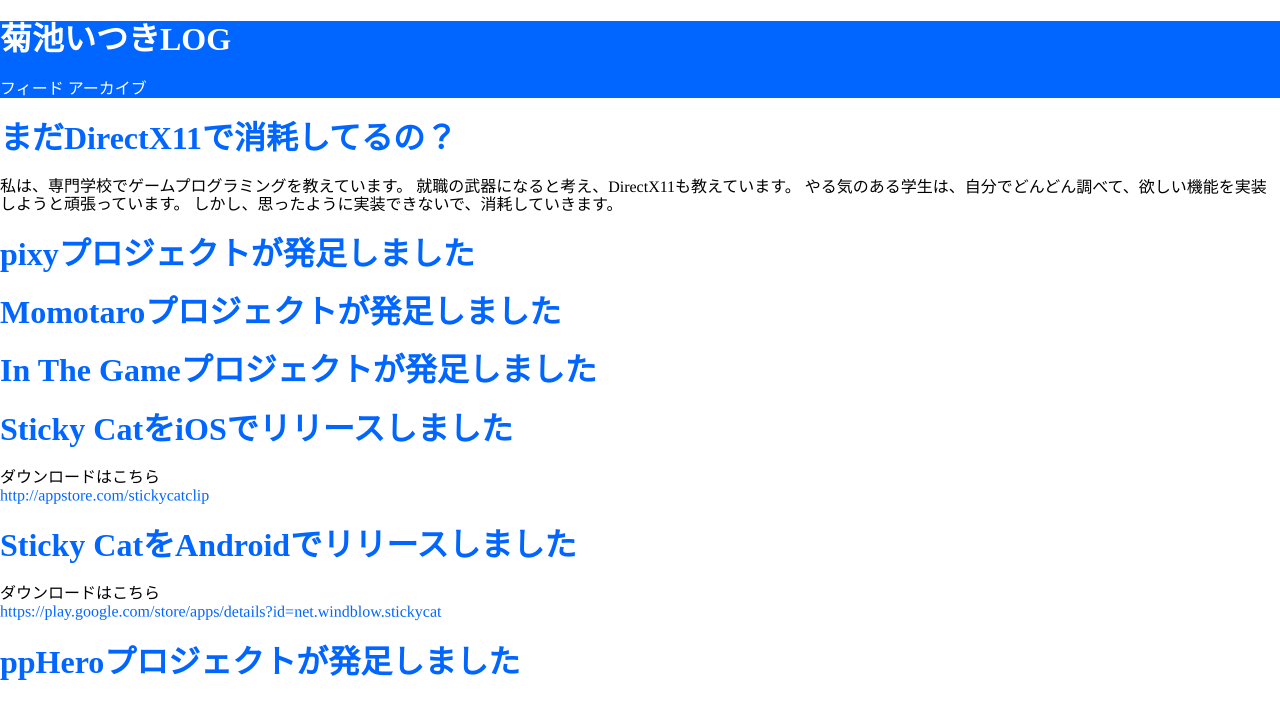
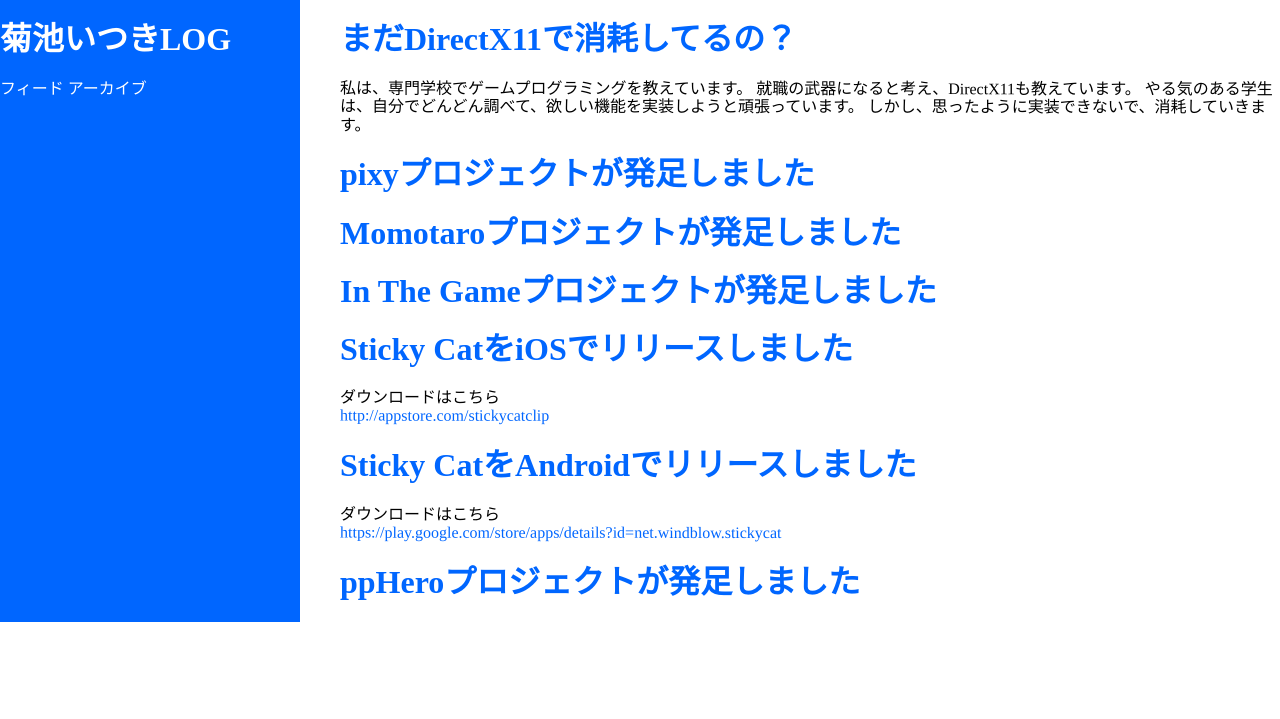
Before and after one commit to itukikikuti/windblow.net, a Jekyll site: the page built from index.html, in a window 1280 px wide. Shown: the top 719 px of the page. Built offline with Jekyll 4.4.1, drawn with Linux system fonts in a browser that asks for light colours; some web fonts are replaced.

Commit message:
Update style.scss

```diff
--- a/css/style.scss
+++ b/css/style.scss
@@ -3,14 +3,6 @@
 $color: {{ site.color }};
 * {
     font-family: "Mplus 1p";
-    margin: 0;
-    padding: 0;
-}
-header {
-    background: $color;
-    a {
-        color: #FFFFFF;
-    }
 }
 p {
     font-weight: 400;
@@ -20,3 +12,17 @@ a {
     color: $color;
     text-decoration: none;
 }
+body {
+    display: flex;
+}
+header {
+    width: 300px;
+    background: $color;
+    a {
+        color: #FFFFFF;
+    }
+}
+main {
+    flex: 1;
+    order: 2;
+}
```
